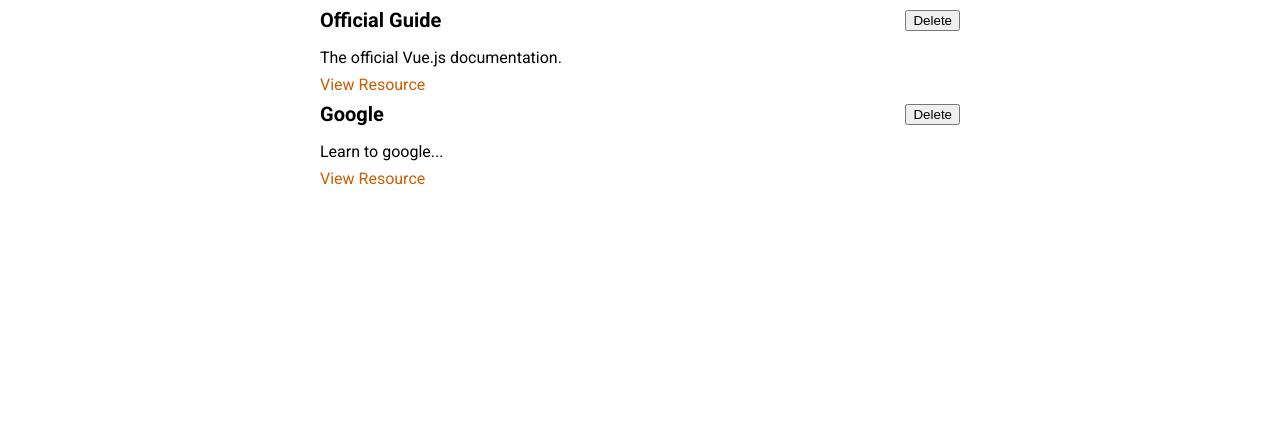
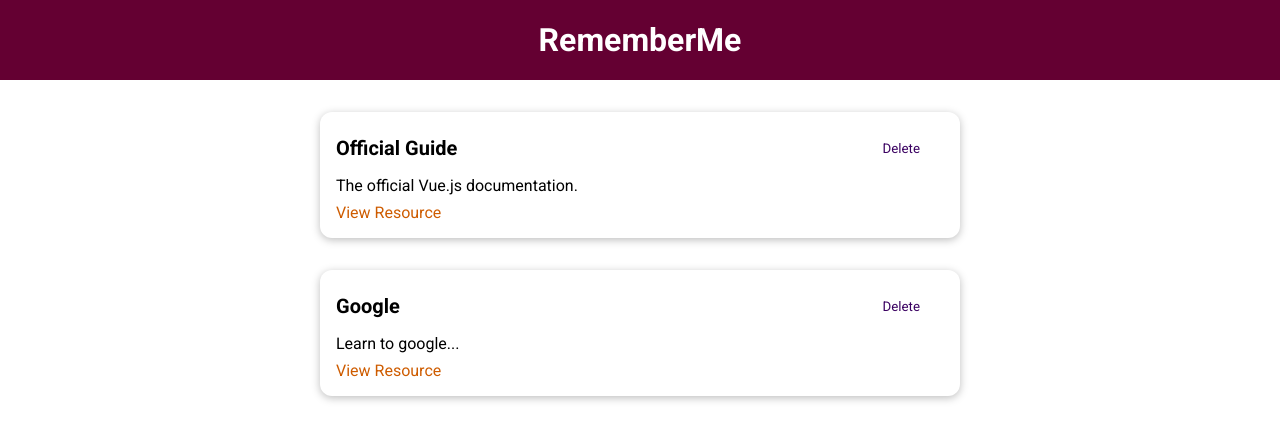
Before and after one commit to Suxrob9966/learning-resource-app, a Vue app: page / in a window 1280 px wide. Shown: the top 440 px of the page. Built offline with nearby package versions, Linux system fonts and the light colour scheme.

Commit message:
added base button

```diff
--- a/src/App.vue
+++ b/src/App.vue
@@ -1,13 +1,16 @@
 <template>
+    <the-header title="RememberMe"></the-header>
     <stored-resources :resources="storedResources"></stored-resources>
 </template>
 
 <script>
 import StoredResources from './components/learning-resources/StoredResources.vue';
+import TheHeader from './components/layouts/TheHeader.vue';
 
 export default {
     components: {
         StoredResources,
+        TheHeader,
     },
     data() {
         return {
--- /dev/null
+++ b/src/components/UI/BaseButton.vue
@@ -0,0 +1,39 @@
+<template>
+    <button :type="type" :class="mode">
+        <slot></slot>
+    </button>
+</template>
+
+<script>
+export default {
+    props: ['type', 'mode'],
+}
+</script>
+
+<style scoped>
+button {
+    padding: 0.75rem 1.5rem;
+    font-family: inherit;
+    background-color: #3a0061;
+    border: 1px solid #3a0061;
+    color: white;
+    cursor: pointer;
+}
+
+button:hover,
+button:active {
+    background-color: #270041;
+    border-color: #270041;
+}
+
+.flat {
+    background-color: transparent;
+    color: #3a0061;
+    border: none;
+}
+
+.flat:hover,
+.flat:active {
+    background-color: #edd2ff;
+}
+</style>
--- /dev/null
+++ b/src/components/UI/BaseCard.vue
@@ -0,0 +1,15 @@
+<template>
+    <div>
+        <slot></slot>
+    </div>
+</template>
+
+<style scoped>
+div {
+    border-radius: 12px;
+    box-shadow: 0 2px 8px rgba(0, 0, 0, 0.26);
+    padding: 1rem;
+    margin: 2rem auto;
+    max-width: 40rem;
+}
+</style>
--- /dev/null
+++ b/src/components/layouts/TheHeader.vue
@@ -0,0 +1,27 @@
+<template>
+    <header>
+        <h1>{{ title }}</h1>
+    </header>
+</template>
+
+<script>
+export default {
+    props: ['title']
+}
+</script>
+
+<style scoped>
+header {
+    width: 100%;
+    height: 5rem;
+    background-color: #640032;
+    display: flex;
+    justify-content: center;
+    align-items: center;
+}
+
+header h1 {
+    color: white;
+    margin: 0;
+}
+</style>
--- a/src/components/learning-resources/LearningResource.vue
+++ b/src/components/learning-resources/LearningResource.vue
@@ -1,19 +1,21 @@
 <template>
     <li>
-        <div>
+        <base-card>
             <header>
                 <h3>{{ title }}</h3>
-                <button>Delete</button>
+                <base-button mode="flat">Delete</base-button>
             </header>
-        </div>
-        <p>{{ description }}</p>
-        <nav>
-            <a :href="link">View Resource</a>
-        </nav>
+            <p>{{ description }}</p>
+            <nav>
+                <a :href="link">View Resource</a>
+            </nav>
+        </base-card>
     </li>
 </template>
 
 <script>
+// import BaseButton from '../UI/BaseButton.vue';
+
 export default {
     props: ['title', 'description', 'link'],
 }
--- a/src/main.js
+++ b/src/main.js
@@ -1,5 +1,11 @@
 import { createApp } from 'vue';
 import App from './App.vue';
+import BaseCard from './components/UI/BaseCard.vue';
+import BaseButton from './components/UI/BaseButton.vue';
 
 const app = createApp(App);
+
+app.component('base-card', BaseCard);
+app.component('base-button', BaseButton);
+
 app.mount('#app');
```
